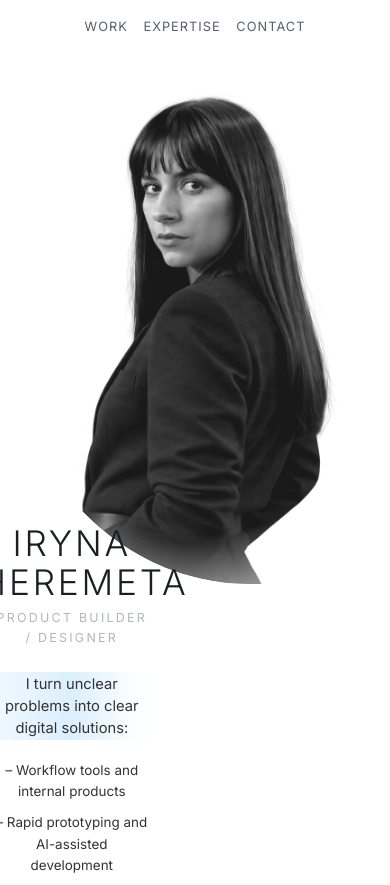
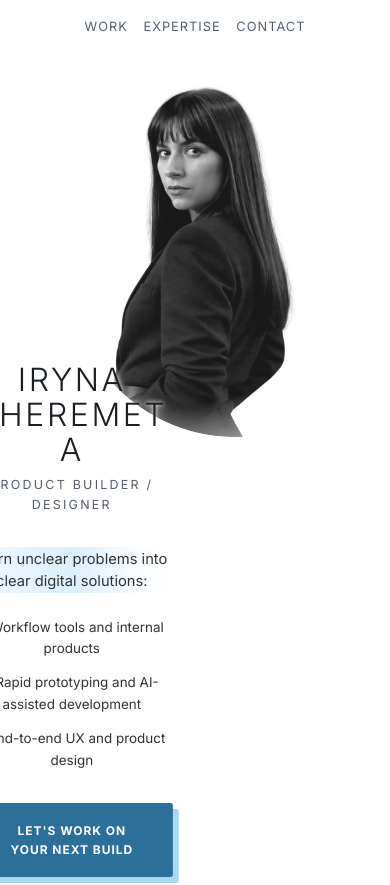
Before and after one commit to Irene2828/porfoliojuly, a Next.js app: page / in a window 390 px wide. Shown: the top 885 px of the page. Built offline with nearby package versions, Linux system fonts and the light colour scheme; no server answers; the database is empty; a web font is replaced by a local one.

Commit message:
Mobile: Center all hero elements properly and overlay name text correctly over image

```diff
--- a/src/app/components/Hero.css
+++ b/src/app/components/Hero.css
@@ -319,6 +319,8 @@
     padding-bottom: 3rem;
     padding-inline: 0;
     min-height: auto;
+    width: 100vw;
+    overflow-x: hidden;
   }
 
   .hero-container {
@@ -331,7 +333,8 @@
     max-width: 100%;
     margin-inline: auto;
     transform: none;
-    padding-inline: 0;
+    padding-inline: 1.5rem;
+    box-sizing: border-box;
   }
 
   .hero-content {
@@ -339,6 +342,7 @@
     flex-direction: column;
     align-items: center;
     width: 100%;
+    box-sizing: border-box;
   }
 
   .hero-copy-motion {
@@ -346,20 +350,29 @@
     flex-direction: column;
     align-items: center;
     width: 100%;
+    box-sizing: border-box;
   }
 
-  /* Image: full-width, first in flow */
+  /* Image: centered visual */
   .hero-image-wrapper {
-    width: 100% !important;
-    max-width: 100% !important;
+    width: 280px !important;
+    max-width: 80vw !important;
+    height: auto;
+    aspect-ratio: 3 / 4;
     flex: none;
-    margin: 0 !important;
+    margin: 0 auto !important;
     transform: none !important;
     order: -1;
     position: relative;
+    display: flex;
+    justify-content: center;
   }
 
-  .cv-scanner .hero-image-container,
+  .cv-scanner .hero-image-container {
+    width: 100%;
+    height: 100%;
+  }
+
   .cv-overlay {
     width: 100%;
     max-width: 100%;
@@ -369,76 +382,83 @@
     display: none;
   }
 
-  /* Name group: pulled up to overlap bottom of photo */
+  /* Name group: positioned absolutely or pulled up on top of visual */
   .hero-name-group {
     width: 100%;
-    margin: -5rem 0 1rem 0 !important;
-    padding-inline: 1.5rem;
+    margin-top: -6rem !important;
+    margin-bottom: 2rem !important;
     align-items: center;
     display: flex;
     flex-direction: column;
     text-align: center;
     position: relative;
     z-index: 10;
+    text-shadow: 0 2px 10px rgba(255, 255, 255, 0.9), 0 0 4px rgba(255, 255, 255, 1);
+  }
+
+  .hero-name-group .hero-text {
+    width: 100%;
+    display: flex;
+    justify-content: center;
   }
 
   .hero-name-group .hero-text h1 {
     width: 100%;
     max-width: 100%;
-    font-size: clamp(2.2rem, 9vw, 3rem) !important;
+    font-size: clamp(2rem, 8vw, 2.6rem) !important;
     letter-spacing: 0.08em;
     overflow-wrap: break-word;
     word-break: normal;
     text-align: center;
+    margin: 0;
+    line-height: 1.1;
   }
 
   .hero-name-eyebrow {
     text-align: center;
-    margin-left: 0;
+    margin: 0.5rem 0 0 0 !important;
     font-size: 0.78rem !important;
-    color: #8a9099 !important;
-    opacity: 0.65 !important;
-    margin-bottom: 0.5rem;
+    color: #4d565f !important;
+    opacity: 0.95 !important;
+    font-weight: 500;
   }
 
   /* Intro text */
   .hero-intro-text {
     display: block;
-    max-width: 90% !important;
-    margin: 0 auto 1.25rem auto !important;
+    max-width: 320px !important;
+    margin: 0 auto 1.5rem auto !important;
     text-align: center;
     line-height: 1.5;
     font-size: 0.92rem !important;
-    padding-inline: 1.5rem;
     box-sizing: border-box;
   }
 
   /* Bullets */
   .hero-bullets {
     width: 100%;
-    max-width: 100%;
-    margin: 0 auto 1.5rem auto;
-    padding-inline: 1.5rem;
+    max-width: 320px;
+    margin: 0 auto 2rem auto;
+    padding: 0;
     box-sizing: border-box;
     display: flex;
     flex-direction: column;
     align-items: center;
-    gap: 0.6rem;
+    gap: 0.8rem;
   }
 
   .hero-bullets li {
     width: 100%;
+    display: flex;
     justify-content: center;
     text-align: center;
-    overflow-wrap: anywhere;
+    font-size: 0.84rem;
   }
 
   /* CTAs: full-width stacked */
   .hero-ctas {
     width: 100%;
-    max-width: 100%;
-    padding-inline: 1.5rem;
-    box-sizing: border-box;
+    max-width: 320px;
     flex-direction: column;
     align-items: stretch;
     gap: 0.75rem;
@@ -450,6 +470,7 @@
     white-space: normal;
     text-align: center;
     justify-content: center;
+    margin: 0;
   }
 }
 
```
